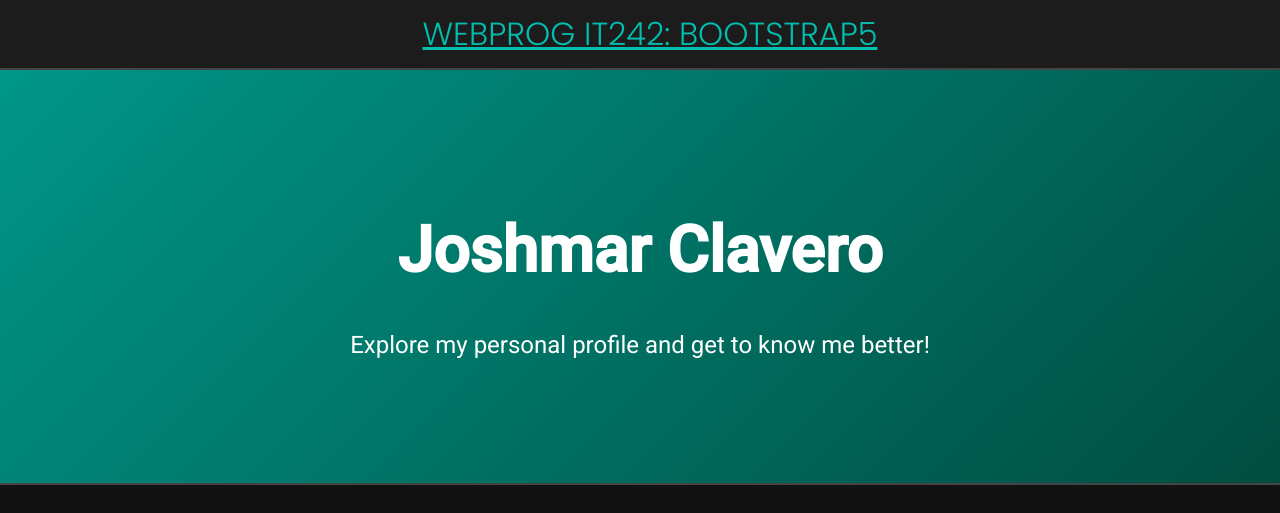
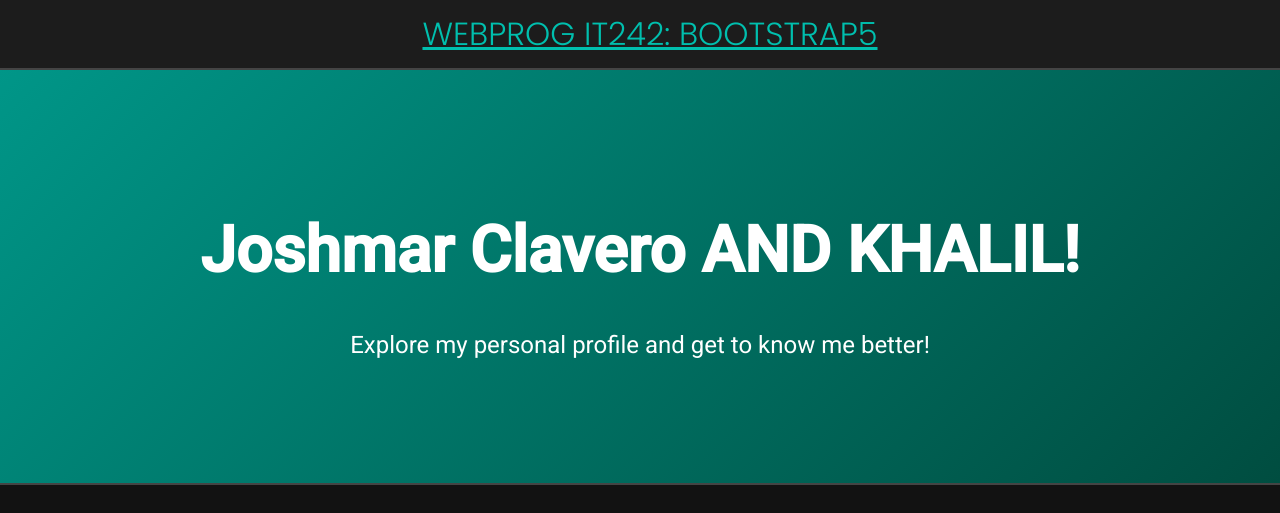
Before and after one commit to ushmaryosep/WEBPROG-IT242-HTML-Lessons, a plain HTML site: page introduction/index.html in a window 1280 px wide. Shown: the top 513 px of the page. Drawn offline with nearby package versions, Linux system fonts and the light colour scheme.

Commit message:
Collab with Khalil

```diff
--- a/introduction/index.html
+++ b/introduction/index.html
@@ -2,7 +2,7 @@
 <html lang="en">
 
 <head>
-  <title>Joshmar Clavero - Personal Profile</title>
+  <title>Joshmar Clavero and Khalil Galido - Personal Profile</title>
   <meta charset="utf-8">
   <meta name="viewport" content="width=device-width, initial-scale=1">
   <link rel="stylesheet" href="css/bootstrap5.css">
@@ -19,7 +19,7 @@
   </nav>
 
   <div class="header-section">
-    <h1>Joshmar Clavero</h1>
+    <h1>Joshmar Clavero AND KHALIL!</h1>
     <p>Explore my personal profile and get to know me better!</p>
   </div>
 
```
